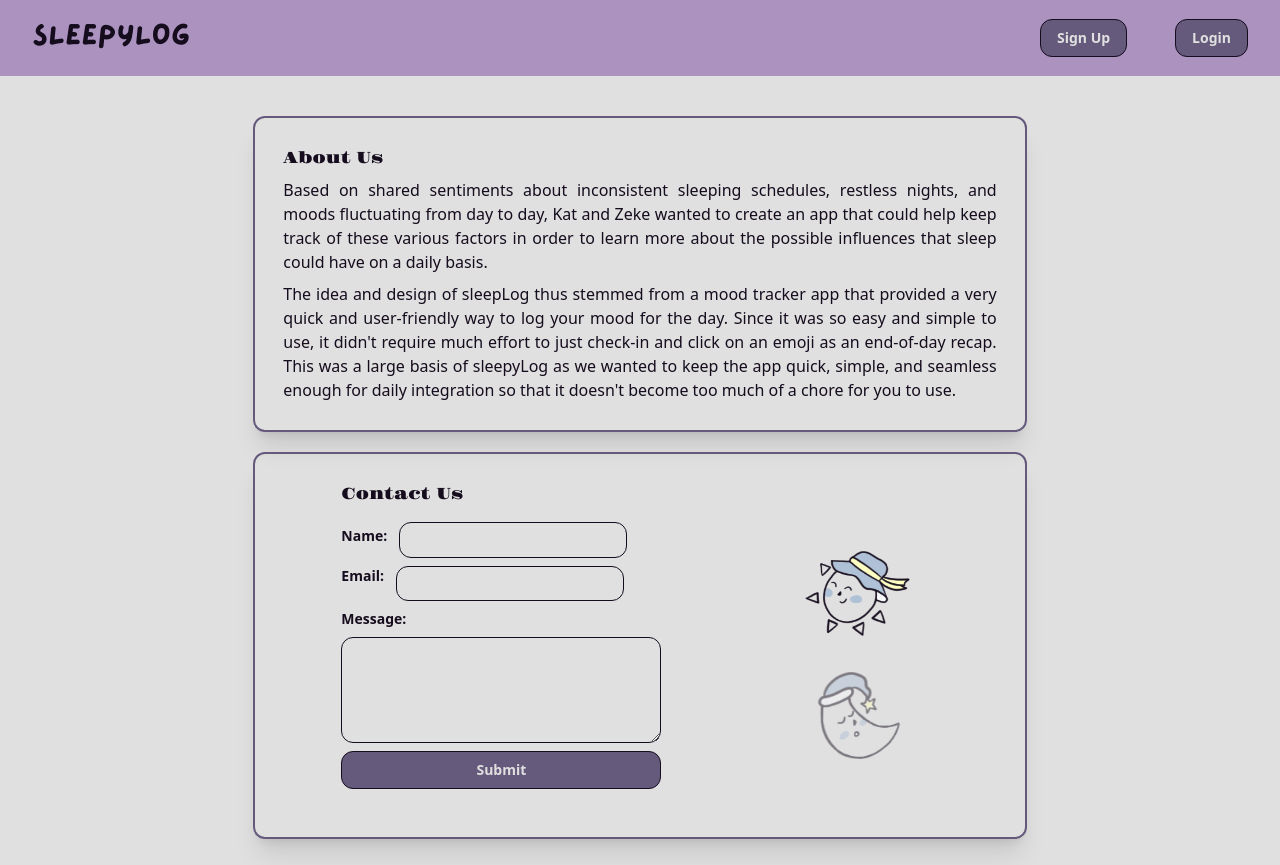
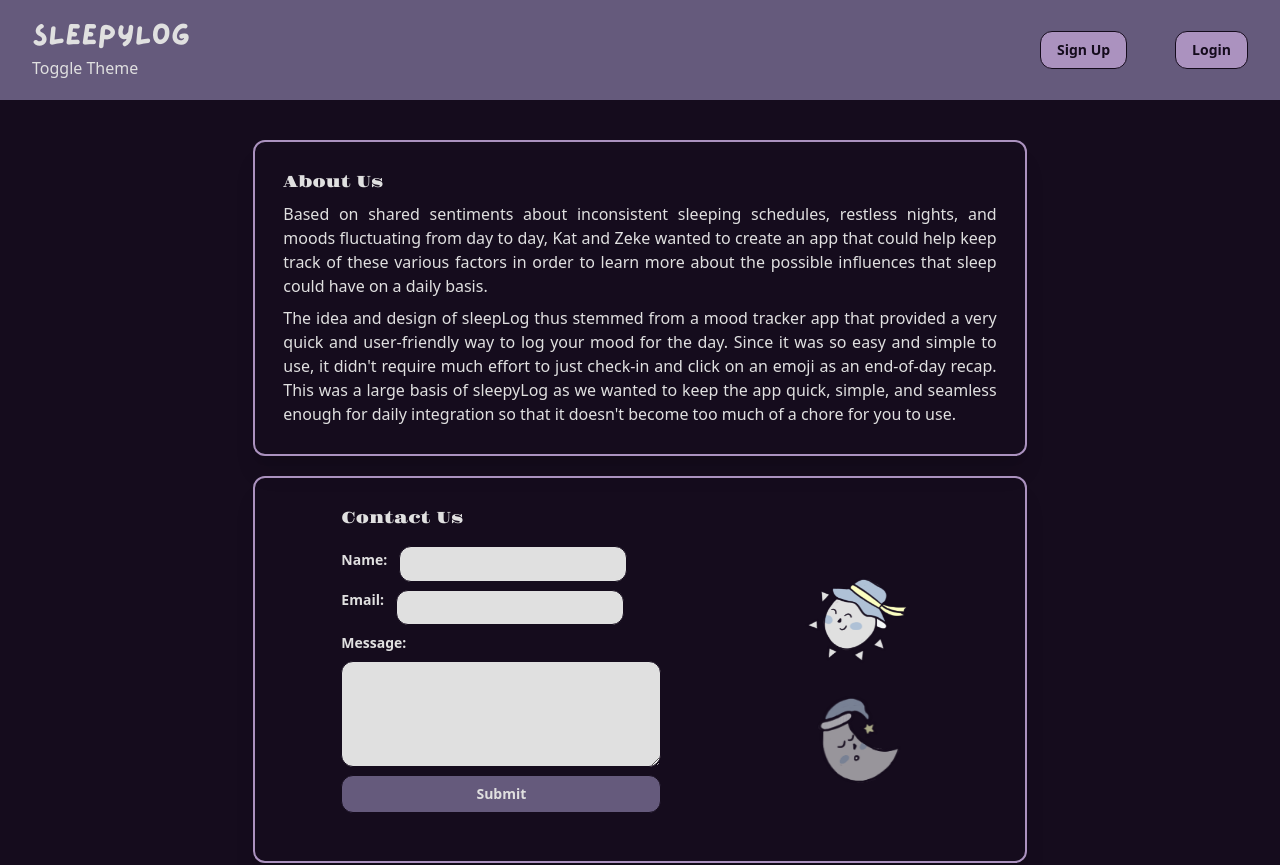
Before and after one commit to artem-ine/sleepylog, a React (Vite) app in the folder frontend/: page /about in a window 1280 px wide. Shown: the top 865 px of the page. Built offline with nearby package versions, Linux system fonts and the light colour scheme.

Commit message:
let there be light

```diff
--- /dev/null
+++ b/frontend/src/components/LightToggle/index.jsx
@@ -0,0 +1,27 @@
+import React, { useState, useEffect } from "react";
+
+function LightToggle() {
+  const [isDarkTheme, setIsDarkTheme] = useState(true);
+
+  useEffect(() => {
+    if (isDarkTheme) {
+      document.documentElement.classList.add("dark");
+    }
+
+    return () => {
+      document.documentElement.classList.remove("dark");
+    };
+  }, [isDarkTheme]);
+
+  const toggleTheme = () => {
+    setIsDarkTheme(!isDarkTheme);
+  };
+
+  return (
+    <button onClick={toggleTheme}>
+      Toggle Theme
+    </button>
+  );
+}
+
+export default LightToggle;
--- a/frontend/src/components/Navbar.jsx
+++ b/frontend/src/components/Navbar.jsx
@@ -5,6 +5,7 @@ import LogInModal from "./Login Modal";
 import SignupModal from "./Signup Modal";
 import LoginForm from "./Login Modal/LoginForm";
 import SignupForm from "./Signup Modal/SignupForm";
+import LightToggle from "./LightToggle";
 
 function Navbar() {
   const [navbar, setNavbar] = useState(false);
@@ -44,6 +45,7 @@ function Navbar() {
                   SLEEPYLOG
                 </h2>
               </Link>
+              <LightToggle />
               <div className="md:hidden">
                 <button
                   className="p-2 text-black dark:text-white rounded-md outline-none focus:border-gray-400 focus:border"
--- a/frontend/tailwind.config.js
+++ b/frontend/tailwind.config.js
@@ -1,5 +1,6 @@
 /** @type {import('tailwindcss').Config} */
 export default {
+  darkMode: "class",
   content: [
     "./index.html",
     "./src/**/*.{js,ts,jsx,tsx}",
```
